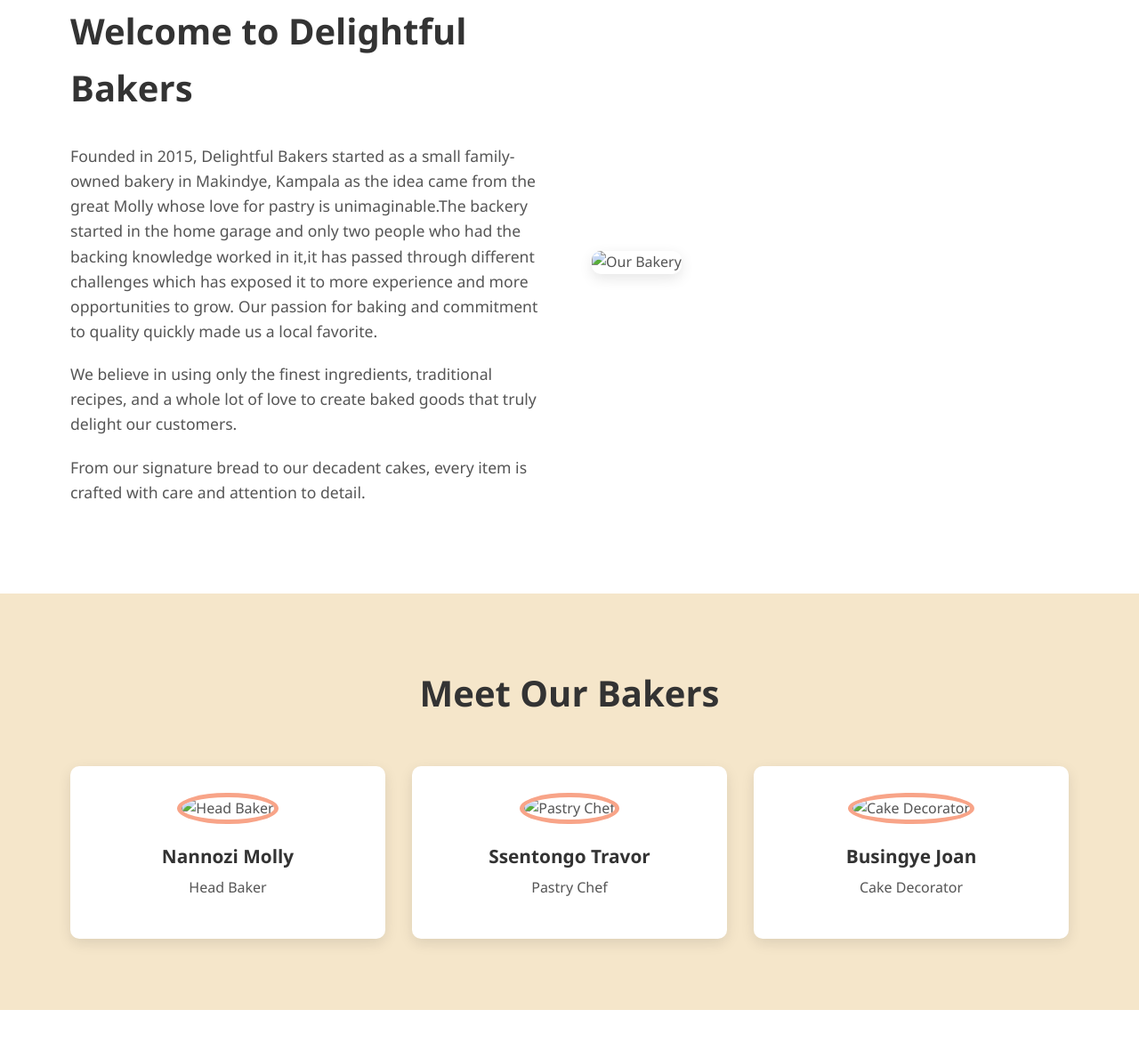
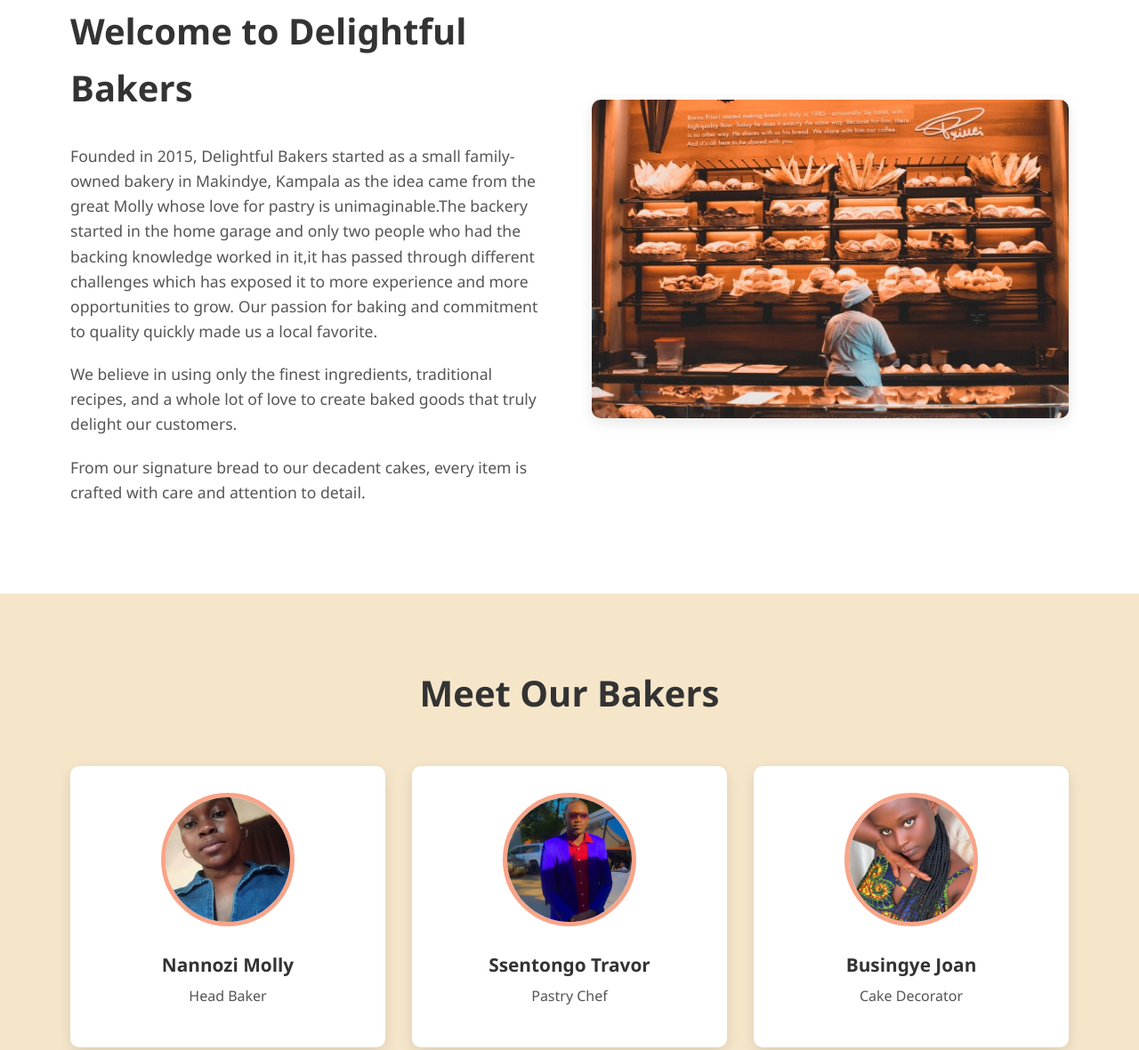
Before and after one commit to NaMolly/delightfulbakers, a plain HTML site: page about.html in a window 1280 px wide. Shown: the part 547-1727 px from the top of the page at 89% size. Drawn offline with nearby package versions, Linux system fonts and the light colour scheme; files whose address does not match are found by name.

Commit message:
Update about.html

```diff
--- a/about.html
+++ b/about.html
@@ -53,7 +53,7 @@
                 <p>From our signature bread to our decadent cakes, every item is crafted with care and attention to detail.</p>
             </div>
             <div class="about-image">
-                <img src="images/bakery-interior.jpg" alt="Our Bakery">
+                <img src="bakery-interior.jpg" alt="Our Bakery">
             </div>
         </div>
     </section>
@@ -63,17 +63,17 @@
             <h2>Meet Our Bakers</h2>
             <div class="team-grid">
                 <div class="team-member">
-                    <img src="images/baker1.jpg" alt="Head Baker">
+                    <img src="baker1.jpg" alt="Head Baker">
                     <h3>Nannozi Molly</h3>
                     <p>Head Baker</p>
                 </div>
                 <div class="team-member">
-                    <img src="images/baker3.jpg" alt="Pastry Chef">
+                    <img src="baker3.jpg" alt="Pastry Chef">
                     <h3>Ssentongo Travor</h3>
                     <p>Pastry Chef</p>
                 </div>
                 <div class="team-member">
-                    <img src="images/baker2.jpg" alt="Cake Decorator">
+                    <img src="baker2.jpg" alt="Cake Decorator">
                     <h3>Busingye Joan</h3>
                     <p>Cake Decorator</p>
                 </div>
```
